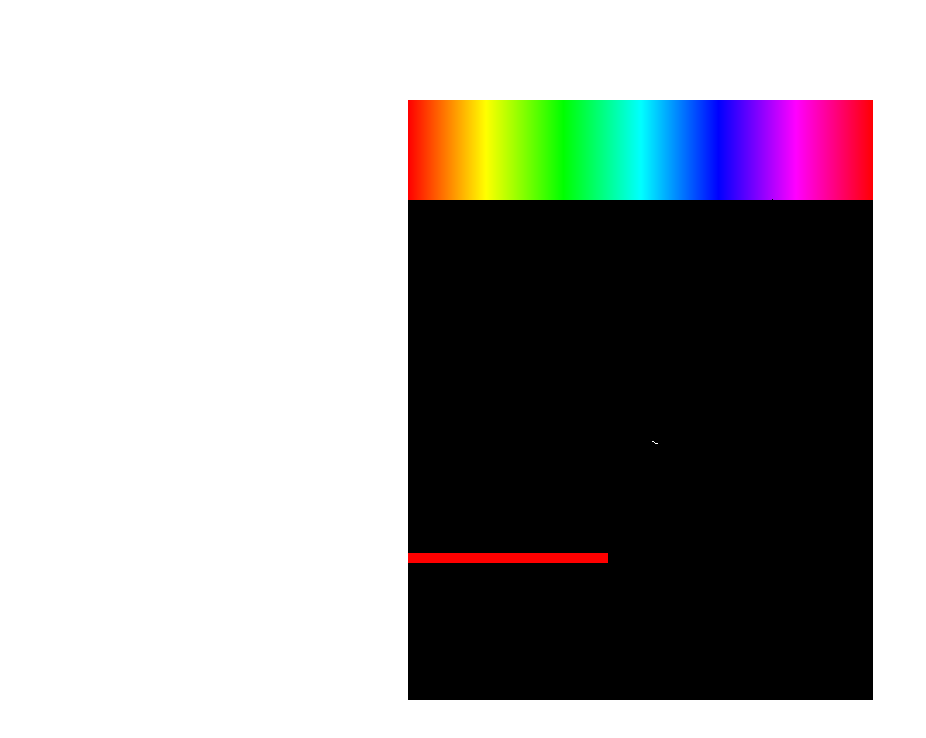
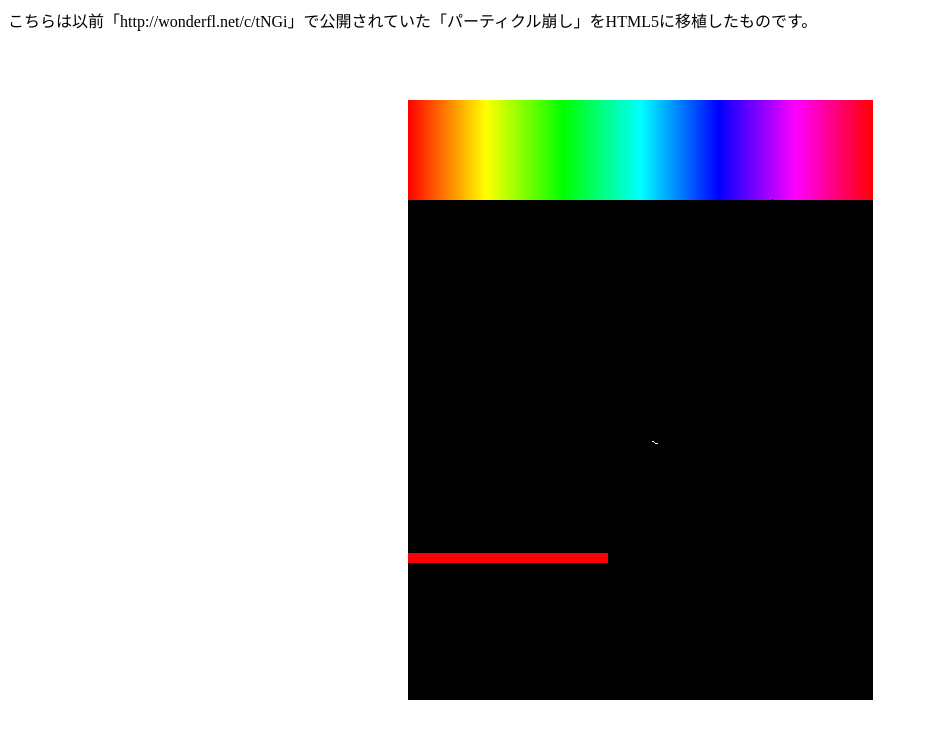
Before and after one commit to 3-10-1-cyndi/particlebreaker, a plain HTML site: page index.html in a window 1280 px wide. Shown: the whole page, without its empty margins (0-926 px from the left). Drawn offline with Linux system fonts and the light colour scheme.

Commit message:
Update index.html

```diff
--- a/index.html
+++ b/index.html
@@ -9,5 +9,6 @@
 
 <body>
     <canvas id="canvas" width="465" height="600" style="background-color:#000000;display: block; position: absolute; top: 0; right: 0; bottom: 0; left: 0; margin: auto;"></canvas>
+    こちらは以前「http://wonderfl.net/c/tNGi」で公開されていた「パーティクル崩し」をHTML5に移植したものです。
 </body>
 </html>
```
